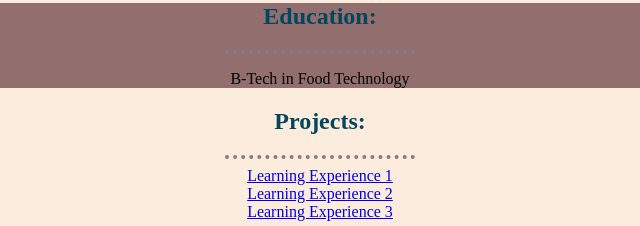
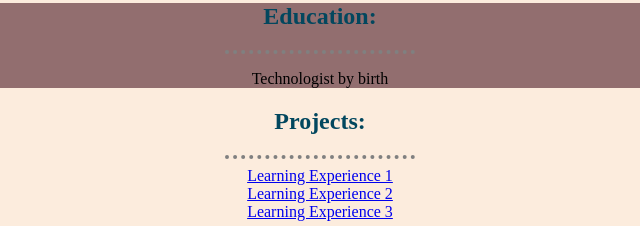
Before and after one commit to belbieb/lucky_Mate_CV, a plain HTML site: page index.html in a window 1280 px wide. Shown: the part 1216-1442 px from the top of the page, 320-960 px from the left. Drawn offline with Linux system fonts and the light colour scheme; a script that the page names is missing.

Commit message:
Update index.html

```diff
--- a/index.html
+++ b/index.html
@@ -64,7 +64,7 @@
 <div class="header6-container">
     <h2>Education:</h2>
     <hr>
-    <p>B-Tech in Food Technology</p>
+    <p>Technologist by birth</p>
 </div>
 <div class="header7-container">
     <h2>Projects:</h2>
```
